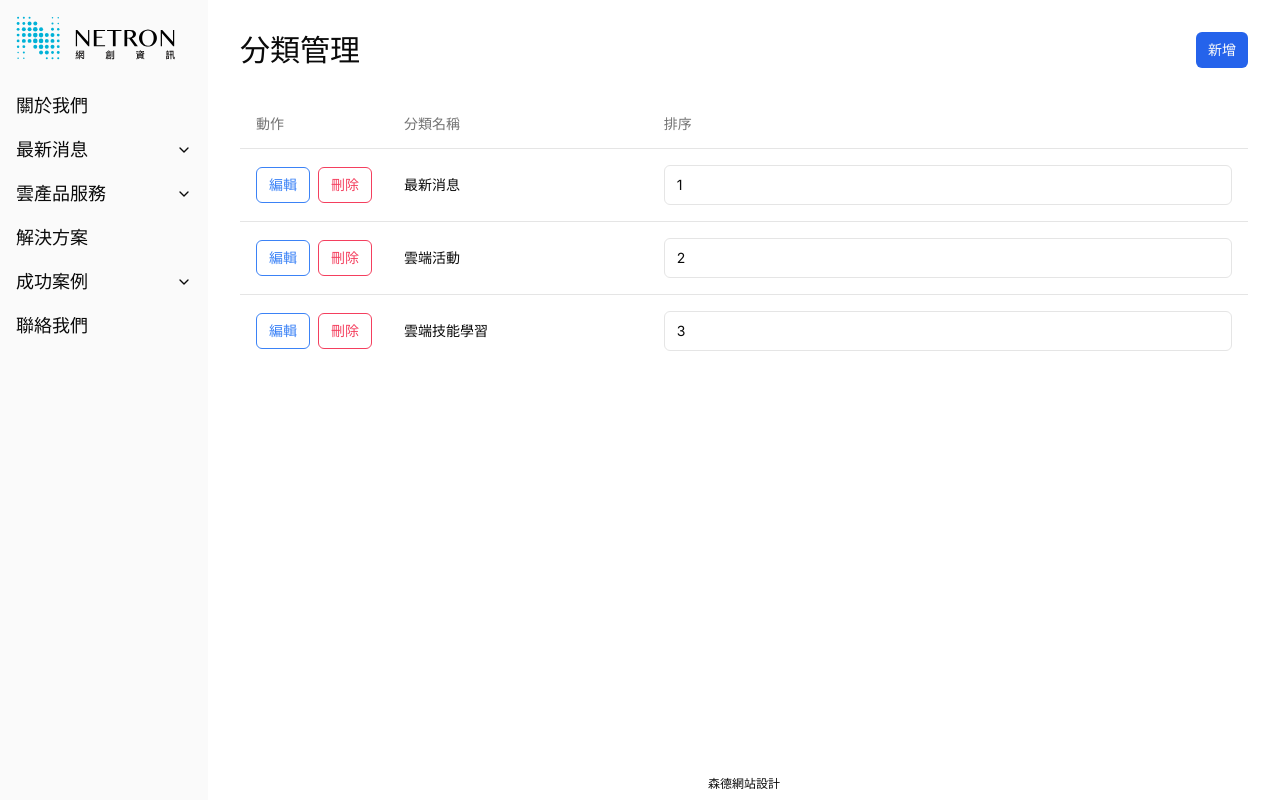
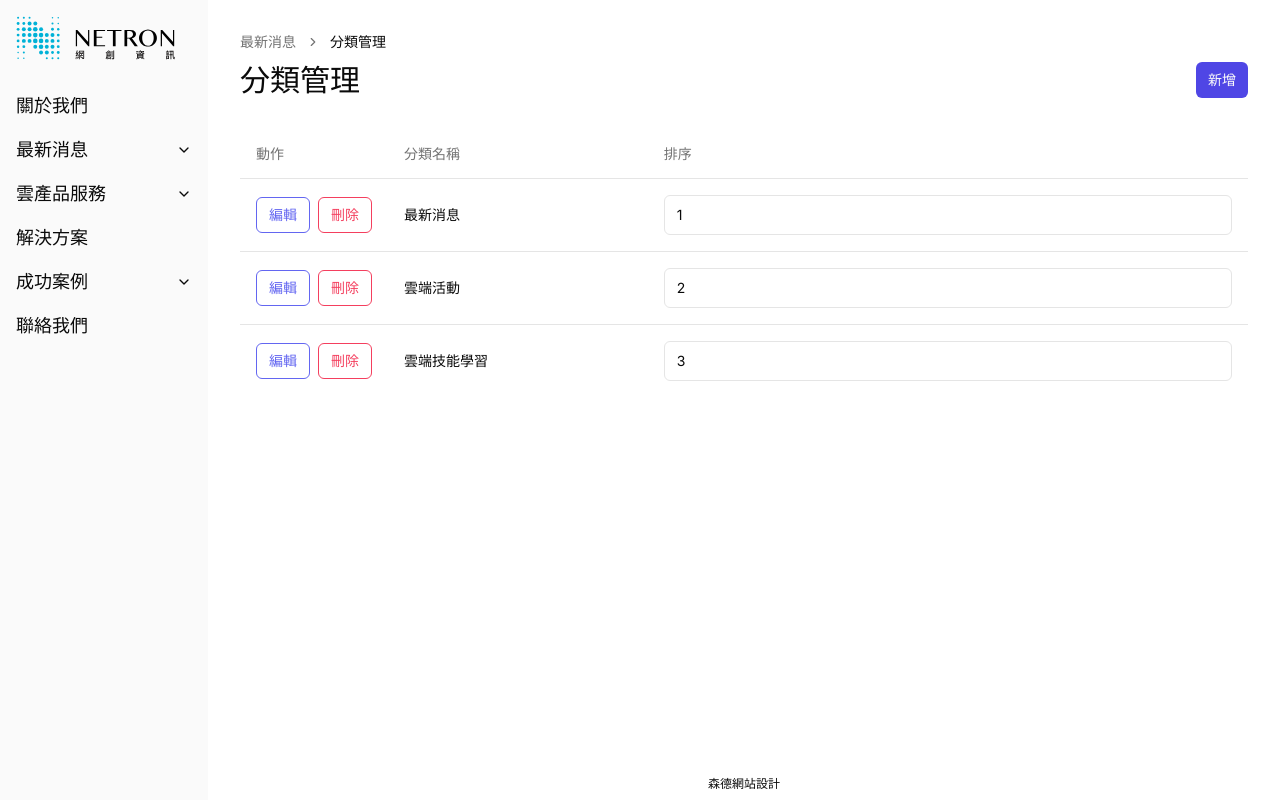
Before and after one commit to qqqq5953/next-netron, a Next.js app: page /netronAdmin/category/news in a window 1280 px wide. Built offline with nearby package versions, Linux system fonts and the light colour scheme.

Commit message:
feat: add breadcrumb

```diff
--- a/app/netronAdmin/(dashboard)/about/page.tsx
+++ b/app/netronAdmin/(dashboard)/about/page.tsx
@@ -43,7 +43,7 @@ export default function AboutPage() {
   }
 
   return (
-    <div className='flex flex-col gap-8'>
+    <>
       <h2 className='text-3xl font-medium'>關於我們</h2>
       <section>
         <FormProvider {...loginForm}>
@@ -78,6 +78,6 @@ export default function AboutPage() {
           </Form>
         </FormProvider>
       </section>
-    </div>
+    </>
   )
 }
--- a/app/netronAdmin/(dashboard)/category/news/page.tsx
+++ b/app/netronAdmin/(dashboard)/category/news/page.tsx
@@ -36,19 +36,19 @@ export default function CategoryNewsPage() {
   };
 
   return (
-    <div className='flex flex-col gap-8'>
+    <>
       <div className='flex items-center'>
         <h2 className='text-3xl font-medium'>分類管理</h2>
         <Dialog open={isOpen} onOpenChange={(open) => setIsOpen(open)}>
           <DialogTrigger asChild>
-            <Button size="sm" className='ml-auto bg-blue-600 hover:bg-blue-600/90'>新增</Button>
+            <Button size="sm" className='ml-auto bg-indigo-600 hover:bg-indigo-600/90'>新增</Button>
           </DialogTrigger>
           <DialogContent>
             <Label htmlFor='news'>分類名稱</Label>
             <Input id='news' className="focus-visible:outline-indigo-300" placeholder="請輸入分類名稱" />
             <div className='flex items-center justify-end gap-2'>
               <Button size="sm" variant='ghost' onClick={() => setIsOpen(false)}>取消</Button>
-              <Button size="sm" className='bg-blue-600 hover:bg-blue-600/90'>儲存</Button>
+              <Button size="sm" className='bg-indigo-600 hover:bg-indigo-600/90'>儲存</Button>
             </div>
           </DialogContent>
         </Dialog>
@@ -68,7 +68,7 @@ export default function CategoryNewsPage() {
               return <TableRow key={item.category}>
                 <TableCell className="font-medium">
                   <div className='flex gap-2'>
-                    <Button variant="outline" size="sm" className='text-blue-500 border-current'>編輯</Button>
+                    <Button variant="outline" size="sm" className='text-indigo-500 border-current'>編輯</Button>
                     <Button variant="outline" size="sm" className='text-rose-500 border-current'>刪除</Button>
                   </div>
                 </TableCell>
@@ -85,6 +85,6 @@ export default function CategoryNewsPage() {
           </TableBody>
         </Table>
       </section >
-    </div >
+    </>
   )
 }
--- a/app/netronAdmin/(dashboard)/layout.tsx
+++ b/app/netronAdmin/(dashboard)/layout.tsx
@@ -1,3 +1,4 @@
+import Breadcrumb from "@/components/netronAdmin/global/breadcrumb"
 import Footer from "@/components/netronAdmin/global/footer"
 import Sidebar from "@/components/netronAdmin/global/sidebar"
 
@@ -15,7 +16,12 @@ export default function DashboardLayout({
     <div className="flex h-screen">
       <Sidebar />
       <div className="flex flex-col grow">
-        <main className="grow p-8">{children}</main>
+        <main className="grow p-8 flex flex-col">
+          <Breadcrumb />
+          <div className='flex flex-col gap-8 pt-2.5'>
+            {children}
+          </div>
+        </main>
         <Footer />
       </div>
     </div>
--- a/app/netronAdmin/(dashboard)/news/[[...id]]/page.tsx
+++ b/app/netronAdmin/(dashboard)/news/[[...id]]/page.tsx
@@ -19,9 +19,8 @@ export default function NewsPage() {
   console.log('pathname', pathname);
   console.log('params', params);
 
-
   return (
-    <div className='flex flex-col gap-8'>
+    <>
       <div className='flex items-center'>
         <h2 className='text-3xl font-medium'>消息清單</h2>
         <FormAddNews />
@@ -43,6 +42,6 @@ export default function NewsPage() {
       <section>
         <TableNews />
       </section>
-    </div>
+    </>
   )
 }
--- /dev/null
+++ b/components/netronAdmin/global/breadcrumb.tsx
@@ -0,0 +1,71 @@
+'use client'
+
+import { Fragment } from 'react';
+import { usePathname } from 'next/navigation'
+import {
+  Breadcrumb,
+  BreadcrumbList,
+  BreadcrumbItem,
+  BreadcrumbSeparator,
+  BreadcrumbPage
+} from '@/components/ui/breadcrumb'
+import { menuNavs } from './sidebar';
+
+type Route = {
+  name: string;
+  path: string;
+  children?: Route[];
+};
+
+export default function BreadcrumbCustom() {
+  const pathname = usePathname()
+  const menuObj = convertToMenuObj(menuNavs)
+  const breadcrumbs = menuObj[pathname]
+
+  const breadcrumbItems = breadcrumbs.map((breadcrumb, index) => {
+    const isLastItem = breadcrumbs.length - 1 === index
+
+    if (isLastItem) {
+      return <BreadcrumbItem key={breadcrumb}>
+        <BreadcrumbPage>{breadcrumb}</BreadcrumbPage>
+      </BreadcrumbItem>
+    } else {
+      return <Fragment key={breadcrumb}>
+        <BreadcrumbItem >
+          {breadcrumb}
+        </BreadcrumbItem>
+        <BreadcrumbSeparator />
+      </Fragment>
+    }
+  })
+
+  function convertToMenuObj(navs: Route[], parentBreadcrumb: string[] = []) {
+    return navs.reduce((menuObj, nav) => {
+      const currentBreadcrumb = [...parentBreadcrumb, nav.name];
+
+      if (nav.path) {
+        menuObj[nav.path] = currentBreadcrumb;
+      }
+
+      if (nav.children) {
+        menuObj = {
+          ...menuObj,
+          ...convertToMenuObj(nav.children, currentBreadcrumb),
+        };
+      }
+
+      return menuObj;
+    }, {} as Record<Route['path'], Route['name'][]>);
+  };
+
+  return <>
+    {breadcrumbs.length > 1 ?
+      <Breadcrumb>
+        <BreadcrumbList>
+          {breadcrumbItems}
+        </BreadcrumbList>
+      </Breadcrumb> :
+      null
+    }
+  </>
+}
--- a/components/netronAdmin/global/sidebar.tsx
+++ b/components/netronAdmin/global/sidebar.tsx
@@ -1,8 +1,7 @@
 import MenuList from "./menu-list";
 import Image from "next/image";
 
-export default function Sidebar() {
-  const menuNavs = [
+export const menuNavs = [
   { name: "關於我們", path: "/netronAdmin/about" },
   {
     name: "最新消息", path: "", children: [
@@ -21,7 +20,7 @@ export default function Sidebar() {
   },
   { name: "解決方案", path: "/netronAdmin/solution" },
   {
-      name: "成功案例", path: "/netronAdmin/caseList", children: [
+    name: "成功案例", path: "", children: [
       { name: "分類管理", path: "/netronAdmin/category/case" },
       {
         name: "案例清單", path: "", children: [
@@ -36,6 +35,7 @@ export default function Sidebar() {
   { name: "聯絡我們", path: "/netronAdmin/contact" },
 ]
 
+export default function Sidebar() {
   return (
     <nav className="shrink-0 w-52 p-4 bg-neutral-50">
       <Image
--- /dev/null
+++ b/components/ui/breadcrumb.tsx
@@ -0,0 +1,115 @@
+import * as React from "react"
+import { Slot } from "@radix-ui/react-slot"
+import { ChevronRight, MoreHorizontal } from "lucide-react"
+
+import { cn } from "@/lib/utils"
+
+const Breadcrumb = React.forwardRef<
+  HTMLElement,
+  React.ComponentPropsWithoutRef<"nav"> & {
+    separator?: React.ReactNode
+  }
+>(({ ...props }, ref) => <nav ref={ref} aria-label="breadcrumb" {...props} />)
+Breadcrumb.displayName = "Breadcrumb"
+
+const BreadcrumbList = React.forwardRef<
+  HTMLOListElement,
+  React.ComponentPropsWithoutRef<"ol">
+>(({ className, ...props }, ref) => (
+  <ol
+    ref={ref}
+    className={cn(
+      "flex flex-wrap items-center gap-1.5 break-words text-sm text-muted-foreground sm:gap-2.5",
+      className
+    )}
+    {...props}
+  />
+))
+BreadcrumbList.displayName = "BreadcrumbList"
+
+const BreadcrumbItem = React.forwardRef<
+  HTMLLIElement,
+  React.ComponentPropsWithoutRef<"li">
+>(({ className, ...props }, ref) => (
+  <li
+    ref={ref}
+    className={cn("inline-flex items-center gap-1.5", className)}
+    {...props}
+  />
+))
+BreadcrumbItem.displayName = "BreadcrumbItem"
+
+const BreadcrumbLink = React.forwardRef<
+  HTMLAnchorElement,
+  React.ComponentPropsWithoutRef<"a"> & {
+    asChild?: boolean
+  }
+>(({ asChild, className, ...props }, ref) => {
+  const Comp = asChild ? Slot : "a"
+
+  return (
+    <Comp
+      ref={ref}
+      className={cn("transition-colors hover:text-foreground", className)}
+      {...props}
+    />
+  )
+})
+BreadcrumbLink.displayName = "BreadcrumbLink"
+
+const BreadcrumbPage = React.forwardRef<
+  HTMLSpanElement,
+  React.ComponentPropsWithoutRef<"span">
+>(({ className, ...props }, ref) => (
+  <span
+    ref={ref}
+    role="link"
+    aria-disabled="true"
+    aria-current="page"
+    className={cn("font-normal text-foreground", className)}
+    {...props}
+  />
+))
+BreadcrumbPage.displayName = "BreadcrumbPage"
+
+const BreadcrumbSeparator = ({
+  children,
+  className,
+  ...props
+}: React.ComponentProps<"li">) => (
+  <li
+    role="presentation"
+    aria-hidden="true"
+    className={cn("[&>svg]:size-3.5", className)}
+    {...props}
+  >
+    {children ?? <ChevronRight />}
+  </li>
+)
+BreadcrumbSeparator.displayName = "BreadcrumbSeparator"
+
+const BreadcrumbEllipsis = ({
+  className,
+  ...props
+}: React.ComponentProps<"span">) => (
+  <span
+    role="presentation"
+    aria-hidden="true"
+    className={cn("flex h-9 w-9 items-center justify-center", className)}
+    {...props}
+  >
+    <MoreHorizontal className="h-4 w-4" />
+    <span className="sr-only">More</span>
+  </span>
+)
+BreadcrumbEllipsis.displayName = "BreadcrumbElipssis"
+
+export {
+  Breadcrumb,
+  BreadcrumbList,
+  BreadcrumbItem,
+  BreadcrumbLink,
+  BreadcrumbPage,
+  BreadcrumbSeparator,
+  BreadcrumbEllipsis,
+}
```
Lines whose indentation alone changed are shown as unchanged.
